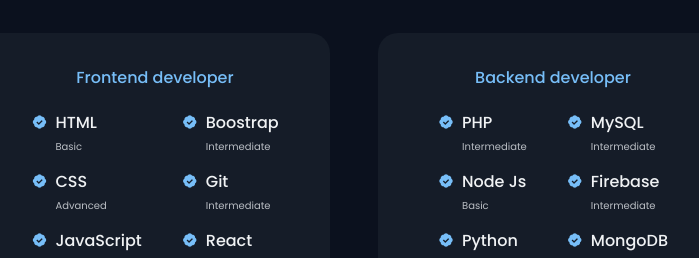
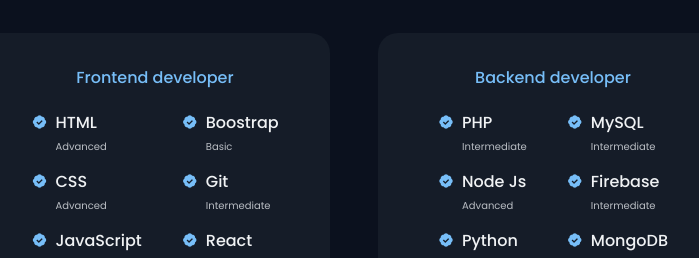
Before and after one commit to cycscarlos/Mike_Colmenares_G, a plain HTML site: page index.html in a window 1280 px wide. Shown: the part 1720-1978 px from the top of the page, without its empty margins (286-985 px from the left). Drawn offline with nearby package versions, Linux system fonts and the light colour scheme.

Commit message:
Ajustes al contenido de los skills

```diff
--- a/index.html
+++ b/index.html
@@ -169,7 +169,7 @@
                   <i class="bx bxs-badge-check"></i>
                   <div>
                     <h3 class="skills__name">HTML</h3>
-                    <span class="skills__level">Basic</span>
+                    <span class="skills__level">Advanced</span>
                   </div>
                 </div>
                 <div class="skills__data">
@@ -193,7 +193,7 @@
                   <i class="bx bxs-badge-check"></i>
                   <div>
                     <h3 class="skills__name">Boostrap</h3>
-                    <span class="skills__level">Intermediate</span>
+                    <span class="skills__level">Basic</span>
                   </div>
                 </div>
                 <div class="skills__data">
@@ -230,7 +230,7 @@
                   <i class="bx bxs-badge-check"></i>
                   <div>
                     <h3 class="skills__name">Node Js</h3>
-                    <span class="skills__level">Basic</span>
+                    <span class="skills__level">Advanced</span>
                   </div>
                 </div>
                 <div class="skills__data">
```
